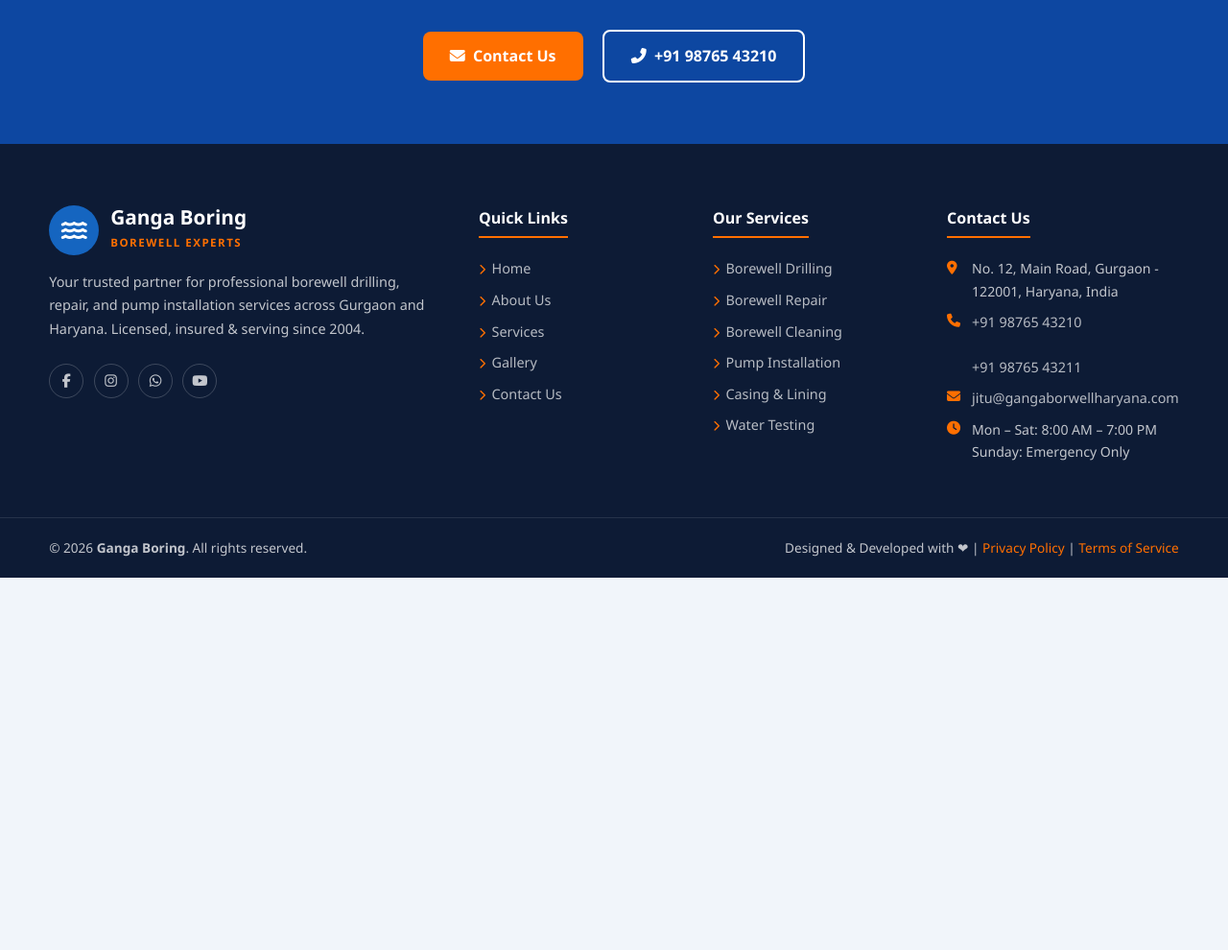
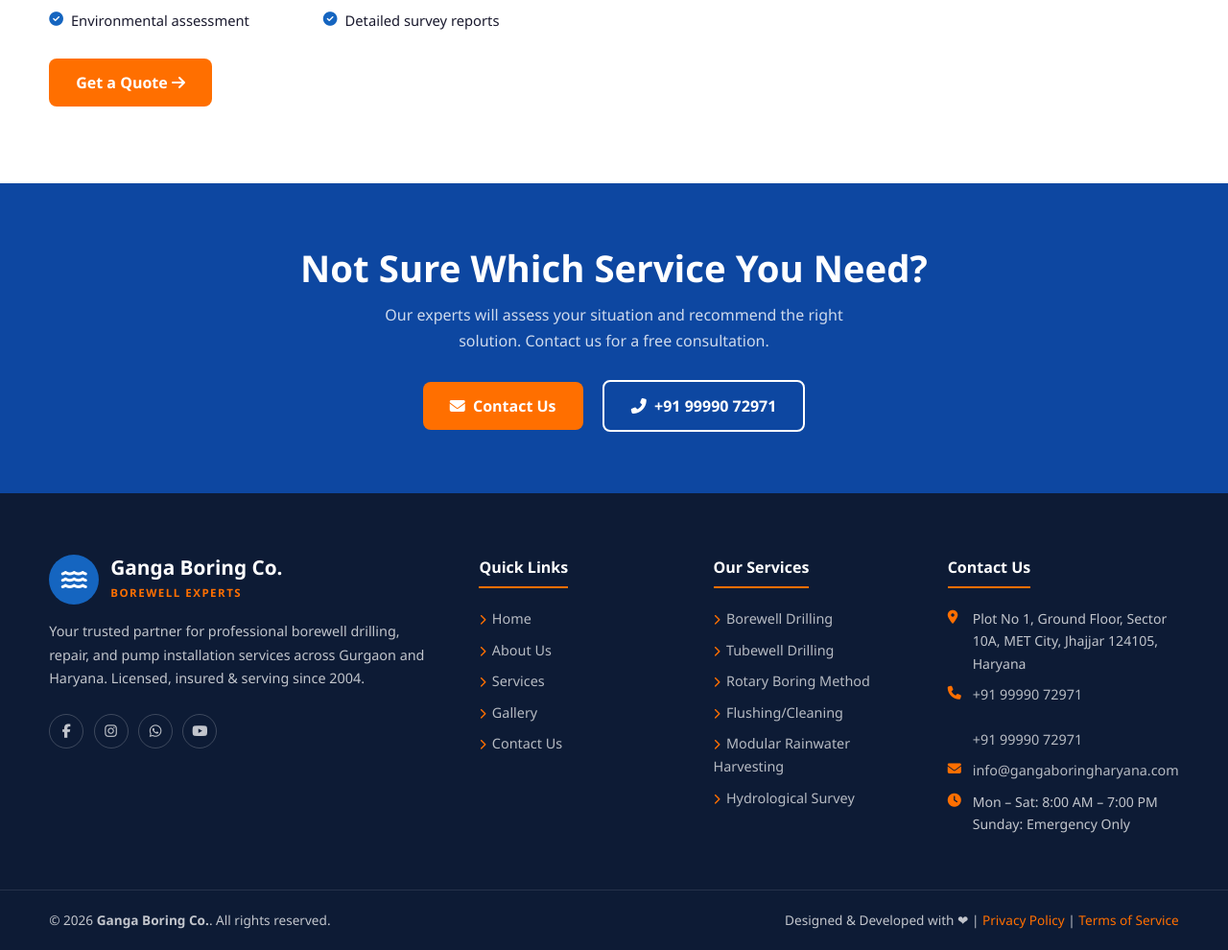
Before and after one commit to narender-web/boringwell, a PHP site: page /services.php in a window 1280 px wide. Shown: the part 4297-5287 px from the top of the page at 96% size. Before the commit the page ends 4899 px from the top, so only its background shows below. Run offline with PHP 8.4, Linux system fonts and the light colour scheme.

Commit message:
update company name, contact info, and replace services with new 6-service lineup
Agent-Logs-Url: https://github.com/narender-web/boringwell/sessions/96aa162a-faec-439e-9aee-d1df7d684df5

Co-authored-by: narender-web <227838930+narender-web@users.noreply.github.com>

```diff
--- a/includes/footer.php
+++ b/includes/footer.php
@@ -39,11 +39,11 @@
                 <h4>Our Services</h4>
                 <ul>
                     <li><a href="services.php#drilling"><i class="fas fa-chevron-right" style="font-size:.7rem;margin-right:.4rem;color:var(--accent)"></i>Borewell Drilling</a></li>
-                    <li><a href="services.php#repair"><i class="fas fa-chevron-right" style="font-size:.7rem;margin-right:.4rem;color:var(--accent)"></i>Borewell Repair</a></li>
-                    <li><a href="services.php#cleaning"><i class="fas fa-chevron-right" style="font-size:.7rem;margin-right:.4rem;color:var(--accent)"></i>Borewell Cleaning</a></li>
-                    <li><a href="services.php#pump"><i class="fas fa-chevron-right" style="font-size:.7rem;margin-right:.4rem;color:var(--accent)"></i>Pump Installation</a></li>
-                    <li><a href="services.php#casing"><i class="fas fa-chevron-right" style="font-size:.7rem;margin-right:.4rem;color:var(--accent)"></i>Casing &amp; Lining</a></li>
-                    <li><a href="services.php#water-testing"><i class="fas fa-chevron-right" style="font-size:.7rem;margin-right:.4rem;color:var(--accent)"></i>Water Testing</a></li>
+                    <li><a href="services.php#tubewell"><i class="fas fa-chevron-right" style="font-size:.7rem;margin-right:.4rem;color:var(--accent)"></i>Tubewell Drilling</a></li>
+                    <li><a href="services.php#rotary"><i class="fas fa-chevron-right" style="font-size:.7rem;margin-right:.4rem;color:var(--accent)"></i>Rotary Boring Method</a></li>
+                    <li><a href="services.php#cleaning"><i class="fas fa-chevron-right" style="font-size:.7rem;margin-right:.4rem;color:var(--accent)"></i>Flushing/Cleaning</a></li>
+                    <li><a href="services.php#rainwater"><i class="fas fa-chevron-right" style="font-size:.7rem;margin-right:.4rem;color:var(--accent)"></i>Modular Rainwater Harvesting</a></li>
+                    <li><a href="services.php#survey"><i class="fas fa-chevron-right" style="font-size:.7rem;margin-right:.4rem;color:var(--accent)"></i>Hydrological Survey</a></li>
                 </ul>
             </div>
 
@@ -123,11 +123,11 @@
                     <select id="modal-service" name="service">
                         <option value="">-- Select Service --</option>
                         <option value="Borewell Drilling">Borewell Drilling</option>
-                        <option value="Borewell Repair">Borewell Repair</option>
-                        <option value="Borewell Cleaning">Borewell Cleaning</option>
-                        <option value="Pump Installation">Pump Installation</option>
-                        <option value="Casing &amp; Lining">Casing &amp; Lining</option>
-                        <option value="Water Testing">Water Testing</option>
+                        <option value="Tubewell Drilling">Tubewell Drilling</option>
+                        <option value="Rotary Boring Method">Rotary Boring Method</option>
+                        <option value="Flushing/Cleaning">Flushing/Cleaning</option>
+                        <option value="Modular Rainwater Harvesting">Modular Rainwater Harvesting</option>
+                        <option value="Hydrological Survey">Hydrological Survey</option>
                         <option value="Other / Not Sure">Other / Not Sure</option>
                     </select>
                 </div>
--- a/includes/header.php
+++ b/includes/header.php
@@ -1,10 +1,10 @@
 <?php
 // Shared configuration
-define('SITE_NAME',    'Ganga Boring');
-define('SITE_PHONE',   '+91 98765 43210');
-define('SITE_PHONE2',  '+91 98765 43211');
-define('SITE_EMAIL',   'jitu@gangaborwellharyana.com');
-define('SITE_ADDRESS', 'No. 12, Main Road, Gurgaon - 122001, Haryana, India');
+define('SITE_NAME',    'Ganga Boring Co.');
+define('SITE_PHONE',   '+91 99990 72971');
+define('SITE_PHONE2',  '+91 99990 72971');
+define('SITE_EMAIL',   'info@gangaboringharyana.com');
+define('SITE_ADDRESS', 'Plot No 1, Ground Floor, Sector 10A, MET City, Jhajjar 124105, Haryana');
 define('SITE_HOURS',   'Mon – Sat: 8:00 AM – 7:00 PM');
 
 // Session + CSRF management (shared across all pages)
--- a/services.php
+++ b/services.php
@@ -1,6 +1,6 @@
 <?php
 $page_title = 'Our Services';
-$page_desc  = 'Explore Ganga Boring\'s full range of services: drilling, repair, cleaning, pump installation, casing, and water testing in Gurgaon and Haryana.';
+$page_desc  = 'Explore Ganga Boring Co.\'s full range of services: borewell drilling, tubewell drilling, rotary boring, flushing/cleaning, modular rainwater harvesting, and hydrological survey in Haryana.';
 include 'includes/header.php';
 ?>
 
@@ -26,56 +26,56 @@ $services = [
     [
         'id'      => 'drilling',
         'img'     => 'https://images.unsplash.com/photo-1504307651254-35680f356dfd?w=700&h=300&auto=format&fit=crop&q=80',
-        'alt'     => 'Borewell drilling rig at a site in Gurgaon',
+        'alt'     => 'Borewell drilling rig at a site in Haryana',
         'title'   => 'Borewell Drilling',
-        'tagline' => 'New borewell construction for residential, commercial &amp; agricultural use',
-        'desc'    => 'We deploy advanced DTH (Down-the-Hole) hammer and rotary drilling rigs capable of drilling up to 1000 ft in various geological formations. Every project begins with a free geophysical survey to pinpoint optimal water-bearing zones.',
+        'tagline' => 'Expert borewell construction for residential, commercial &amp; agricultural use',
+        'desc'    => 'India being an agrarian country, our farmers depend mainly on groundwater for irrigation. We deploy advanced DTH (Down-the-Hole) hammer and rotary drilling rigs capable of drilling up to 1000 ft in various geological formations. Every project begins with a free geophysical survey to pinpoint optimal water-bearing zones.',
         'features'=> ['Free geophysical survey','Drilling up to 1000 ft depth','PVC/Steel pipe casing','Yield test on completion','Site cleanup included','IS 14220 standard compliance'],
     ],
     [
-        'id'      => 'repair',
+        'id'      => 'tubewell',
+        'img'     => 'https://images.unsplash.com/photo-1504307651254-35680f356dfd?w=700&h=300&auto=format&fit=crop&q=80',
+        'alt'     => 'Tubewell drilling in progress',
+        'title'   => 'Tubewell Drilling',
+        'tagline' => 'Qualitative tubewell drilling service for all clients',
+        'desc'    => 'Our firm is involved in providing qualitative Tubewell Drilling service to our prestigious clients. Tubewells are drilled using modern equipment to achieve precise depth and optimal water yield, ensuring reliable and long-lasting water supply for agricultural, industrial, and domestic needs.',
+        'features'=> ['Modern drilling equipment','High water yield','Custom depth drilling','PVC screen casing','Yield test on completion','Timely project delivery'],
+    ],
+    [
+        'id'      => 'rotary',
         'img'     => 'https://images.unsplash.com/photo-1581578731548-c64695cc6952?w=700&h=300&auto=format&fit=crop&q=80',
-        'alt'     => 'Borewell repair work by a technician',
-        'title'   => 'Borewell Repair',
-        'tagline' => 'Restore failing borewells to peak performance',
-        'desc'    => 'A failing or dry borewell is often repairable at far less cost than re-drilling. Our diagnostic team uses downhole cameras to assess damage, casing collapse, sand infiltration, and other issues before recommending the best repair strategy.',
-        'features'=> ['Downhole CCTV inspection','Casing collapse repair','Sand/silt removal','Screen repair or replacement','Yield improvement techniques','Repair warranty provided'],
+        'alt'     => 'Rotary boring method at work',
+        'title'   => 'Rotary Boring Method',
+        'tagline' => 'Versatile drilling method for rock and unconsolidated formations',
+        'desc'    => 'This method is generally called rotary boring method. This method can be successfully used for rock as well as unconsolidated formation. It is ideal for deeper borewells and complex geological conditions, offering precise and efficient drilling with minimal site disruption.',
+        'features'=> ['Suitable for rock formations','Works in unconsolidated soil','Precision drilling','Greater depth capability','Minimal site disruption','Expert crew operation'],
     ],
     [
         'id'      => 'cleaning',
         'img'     => 'https://images.unsplash.com/photo-1558618666-fcd25c85cd64?w=700&h=300&auto=format&fit=crop&q=80',
-        'alt'     => 'High-pressure borewell cleaning in progress',
-        'title'   => 'Borewell Cleaning',
-        'tagline' => 'Increase water yield with professional cleaning',
-        'desc'    => 'Over time, borewells accumulate biofouling, iron bacteria, and mineral deposits that reduce yield. Our high-pressure air and water jetting, combined with safe chemical treatment, can restore up to 80% of lost yield.',
-        'features'=> ['Air & water jetting','Chemical bio-treatment','Iron bacteria removal','Sediment flushing','Pre & post yield testing','Safe for drinking water'],
+        'alt'     => 'High-pressure borewell flushing and cleaning',
+        'title'   => 'Flushing/Cleaning',
+        'tagline' => 'Professional flushing and cleaning to maintain yield & water quality',
+        'desc'    => 'We are one of the leading manufacturers of PRECISION cleaning systems, including flushing cleaners. We recommend clean/flush your bore well on every 5 years to retain the yield & quality of water. Our high-pressure jetting combined with safe chemical treatment restores optimal flow and removes biofouling and mineral deposits.',
+        'features'=> ['High-pressure air & water jetting','Chemical bio-treatment','Iron bacteria removal','Sediment flushing','Pre & post yield testing','Safe for drinking water'],
     ],
     [
-        'id'      => 'pump',
-        'img'     => 'https://images.unsplash.com/photo-1558618047-3c8c76ca7a3d?w=700&h=300&auto=format&fit=crop&q=80',
-        'alt'     => 'Submersible pump installation by Ganga Boring',
-        'title'   => 'Pump Installation',
-        'tagline' => 'Expert supply & installation of submersible and jet pumps',
-        'desc'    => 'We supply and install submersible and jet pumps from leading brands including Grundfos, Kirloskar, CRI, and Texmo. Our electricians handle complete wiring, control panels, and starter boxes.',
-        'features'=> ['Grundfos / Kirloskar / CRI pumps','Complete electrical wiring','Control panel & starters','Pump motor rewinding','Annual maintenance contracts','Brand warranty support'],
+        'id'      => 'rainwater',
+        'img'     => 'https://images.unsplash.com/photo-1590479773265-7464e5d48118?w=700&h=300&auto=format&fit=crop&q=80',
+        'alt'     => 'Modular rainwater harvesting system installation',
+        'title'   => 'Modular Rainwater Harvesting',
+        'tagline' => 'Advanced underground water storage and groundwater recharge systems',
+        'desc'    => 'Modular rainwater harvesting is an advanced, underground water storage system using prefabricated, interlocking plastic modules (often 95% void space) for efficient rainwater storage, filtration, and groundwater recharge. These systems offer flexible, high-capacity, and durable storage (supporting vehicle traffic) for residential and industrial areas, often featuring quick installation, self-cleaning filters, and eco-friendly, recycled materials.',
+        'features'=> ['95% void space modules','Supports vehicle traffic','Quick installation','Self-cleaning filters','Eco-friendly & recycled','Residential & industrial use'],
     ],
     [
-        'id'      => 'casing',
-        'img'     => 'https://images.unsplash.com/photo-1590479773265-7464e5d48118?w=700&h=300&auto=format&fit=crop&q=80',
-        'alt'     => 'PVC casing and lining for borewell protection',
-        'title'   => 'Casing & Lining',
-        'tagline' => 'Protect your borewell with quality casing and lining',
-        'desc'    => 'Proper casing prevents borewell collapse and groundwater contamination. We supply and install IS-certified PVC screen casing, HDPE casing, and MS steel casing for all soil types and depths.',
-        'features'=> ['IS-certified PVC casing','HDPE & MS steel casing','Perforated screen sections','Gravel packing','Surface seal / headworks','Long-life corrosion protection'],
-    ],
-    [
-        'id'      => 'water-testing',
+        'id'      => 'survey',
         'img'     => 'https://images.unsplash.com/photo-1563453392212-326f5e854473?w=700&h=300&auto=format&fit=crop&q=80',
-        'alt'     => 'Water quality testing in a laboratory',
-        'title'   => 'Water Testing',
-        'tagline' => 'Know the quality of water from your borewell',
-        'desc'    => 'Safe drinking water starts with proper testing. We offer field and laboratory-based water quality analysis covering physical, chemical, and biological parameters, with detailed reports and treatment recommendations.',
-        'features'=> ['pH, TDS & hardness testing','Bacterial contamination check','Heavy metal analysis','Fluoride & nitrate levels','Detailed lab report','Water treatment advice'],
+        'alt'     => 'Hydrological survey and water resource assessment',
+        'title'   => 'Hydrological Survey',
+        'tagline' => 'Scientific assessment of groundwater potential, quality, and flow dynamics',
+        'desc'    => 'A scientific, field-based assessment to identify, analyze, and manage water resources, focusing on groundwater potential, quality, and flow dynamics. These studies utilize geophysical techniques, water table mapping, and chemical analysis for projects like well installation, environmental assessment, and water source management. 100% Assured Success — delivering high-level customer satisfaction with quality output and real value for money.',
+        'features'=> ['Geophysical techniques','Water table mapping','Chemical analysis','Well installation planning','Environmental assessment','Detailed survey reports'],
     ],
 ];
 
```
Also changed, not shown: contact.php (+5 -5 lines), index.php (+10 -10 lines).
